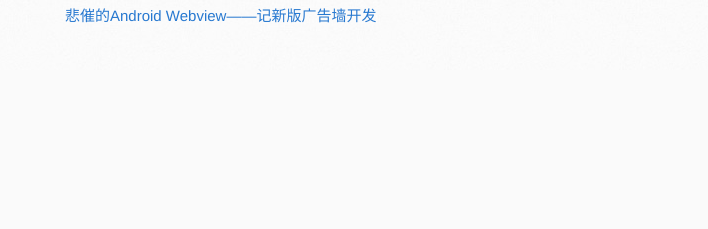
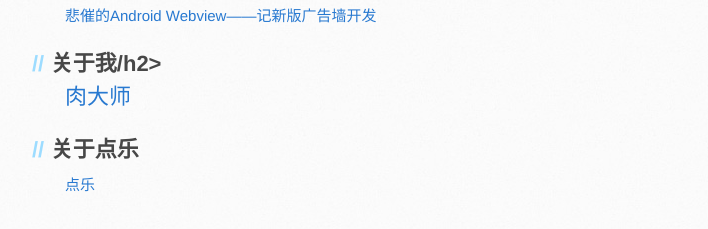
Before and after one commit to jinhuaxiao/adlist, a plain HTML site: page index.html in a window 1280 px wide. Shown: the part 1417-1646 px from the top of the page, without its empty margins (105-813 px from the left). Before the commit the page ends 1487 px from the top, so only its background shows below. Drawn offline with Linux system fonts and the light colour scheme.

Commit message:
增加关于
Signed-off-by: Meathill <meathill@gmail.com>

```diff
--- a/index.html
+++ b/index.html
@@ -30,7 +30,7 @@
         padding: 2px;
       }
     </style>
-    <title>Adlist by Dianjoy</title>
+    <title>点乐广告墙</title>
   </head>
 
   <body>
@@ -61,6 +61,16 @@
           <h2><a name="share" class="anchor" href="#share"><span class="octicon octicon-link"></span></a>经验分享</h2>
           <p>
             <a href="http://blog.meathill.com/tech/fe/android-webview-almost-kill-me.html" target="_blank" title="悲催的Android Webview——记新版广告墙开发">悲催的Android Webview——记新版广告墙开发</a>
+          </p>
+
+          <h2><a name="about" class="anchor" href="#about"><span class="octicon octicon-link"></span></a>关于我/h2>
+          <p>
+            <a href="http://blog.meathill.com/" target="_blank" title="请叫我肉大师">肉大师</a>
+          </p>
+
+          <h2><a name="dianjoy" class="anchor" href="#dianjoy"><span class="octicon octicon-link"></span></a>关于点乐</h2>
+          <p>
+            <a href="http://www.dianjoy.com/" target="_blank" title="全国领先的手机智能广告平台">点乐</a>
           </p>
         </section>
 
```
